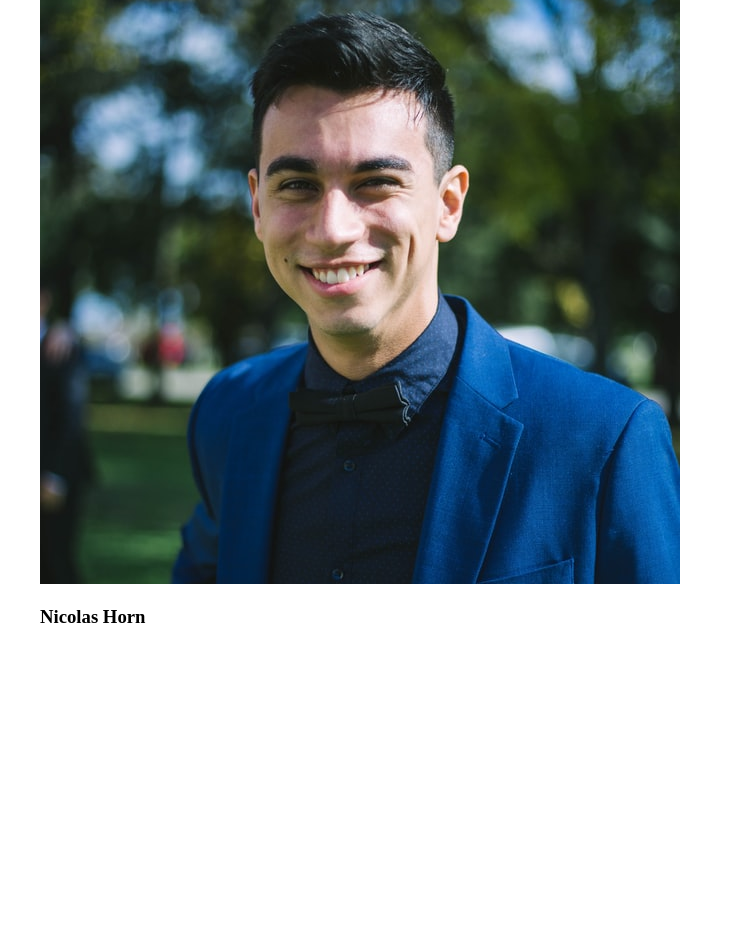
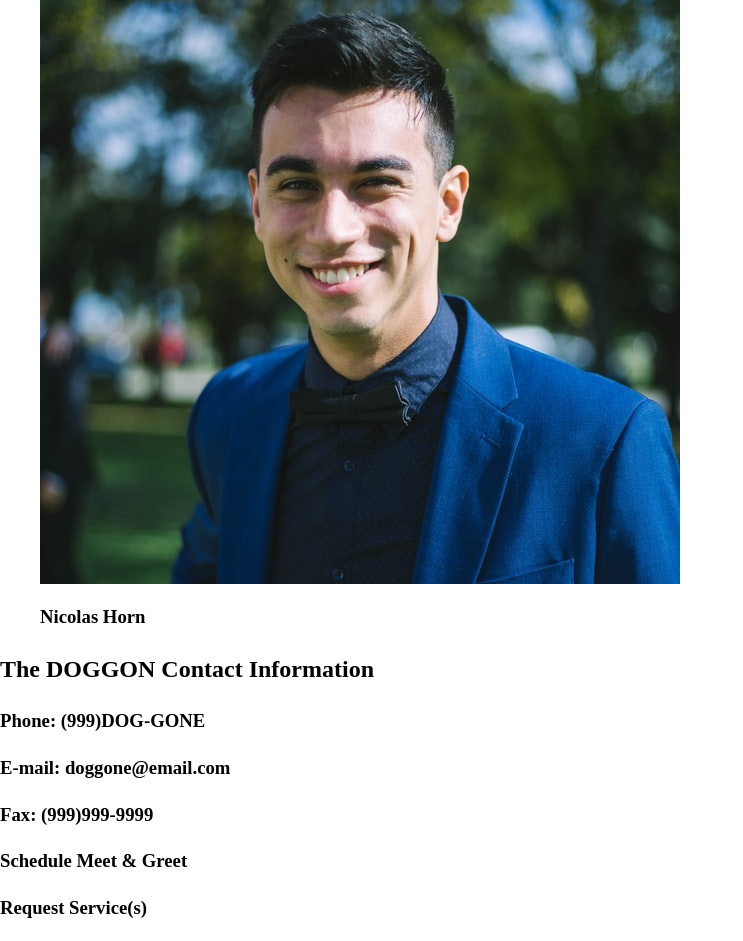
Before and after one commit to TantariWD/Doggone-Pet-Services, a plain HTML site: page index.html in a window 1280 px wide. Shown: the part 6531-7472 px from the top of the page, without its empty margins (0-743 px from the left). Before the commit the page ends 7181 px from the top, so only its background shows below. Drawn offline with Linux system fonts and the light colour scheme; a web font is replaced by a local one.

Commit message:
Added contact section HTML

```diff
--- a/index.html
+++ b/index.html
@@ -156,6 +156,19 @@
             </article>
         </section>
 
+        <!-- Contact -->
+
+        <section id="contact">
+            <h2>The <span class="chalk">DOGGON</span> Contact Information</h2>
+            <article class="contact-cta">
+                <h3>Phone: <span class="chalk">(999)DOG-GONE</span></h3>
+                <h3>E-mail: <span class="chalk">doggone@email.com</span></h3>
+                <h3>Fax: <span class="chalk">(999)999-9999</span></h3>
+                <h3><a href=>Schedule Meet & Greet</a></h3>
+                <h3><a href=>Request Service(s)</a></h3>
+            </article>
+        </section>
+
     </main>
 
 </body>
```
